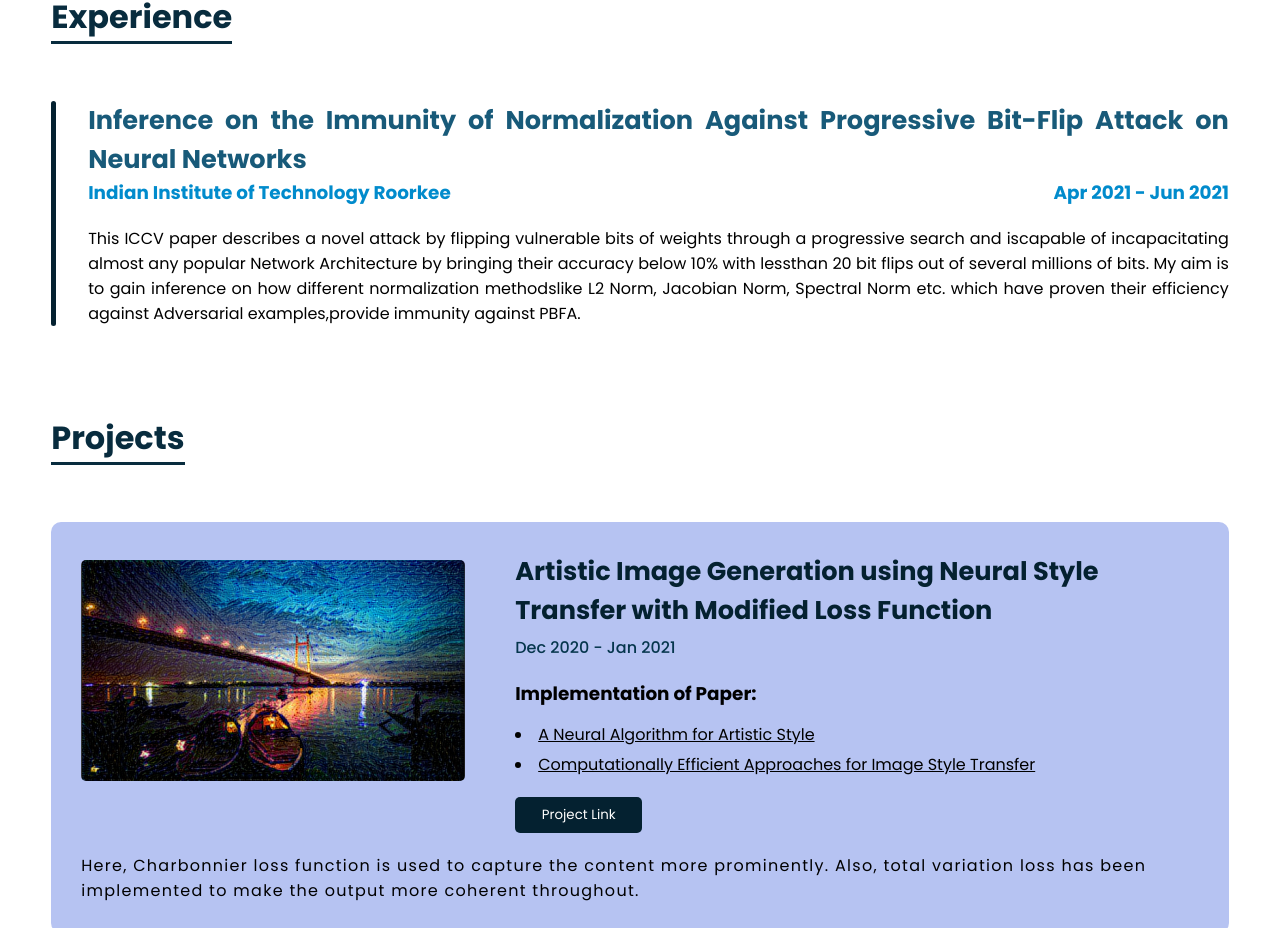
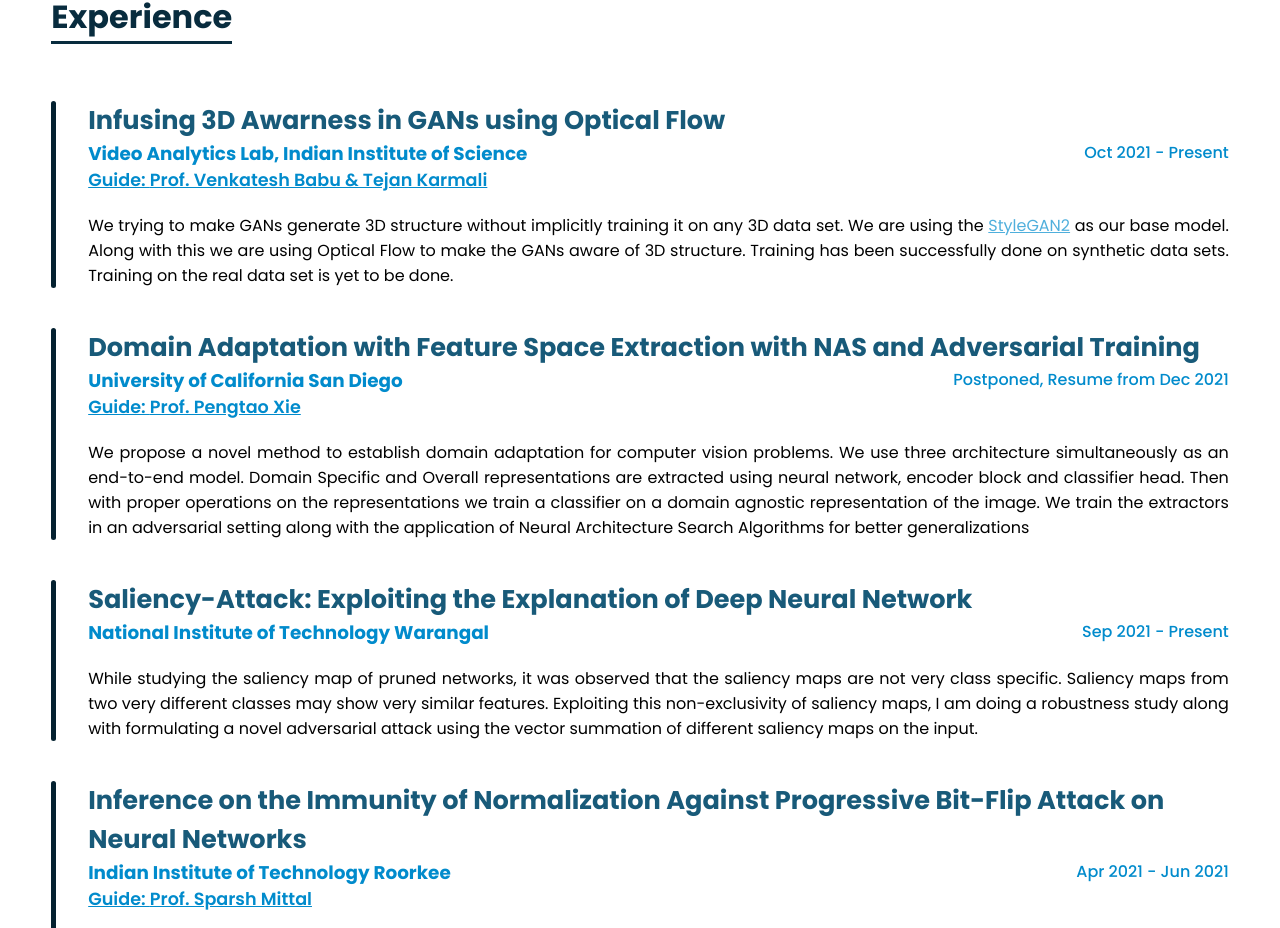
Before and after one commit to Ayush-Chakraborty/portfolio-ML-2, a React (Create React App) app: page / in a window 1280 px wide. Shown: the part 1872-2800 px from the top of the page. Built offline with nearby package versions, Linux system fonts and the light colour scheme.

Commit message:
bugfixes

```diff
--- a/src/main/Experience/Experience.js
+++ b/src/main/Experience/Experience.js
@@ -1,28 +1,102 @@
-import React from 'react'
-import SectionHeading from '../../UI/sectionHeading/SectionHeading'
-import ExperienceItem from './ExperienceItem'
+import React from "react";
+import SectionHeading from "../../UI/sectionHeading/SectionHeading";
+import ExperienceItem from "./ExperienceItem";
 function Experience() {
-    const experienceList=[
+    const experienceList = [
         {
-            title:"Inference on the Immunity of Normalization Against Progressive Bit-Flip Attack on Neural Networks"
-            ,clg:"Indian Institute of Technology Roorkee"
-            ,date:"Apr 2021 - Jun 2021"
-            ,desc:"This ICCV paper describes a novel attack by flipping vulnerable bits of weights through a progressive search and iscapable of incapacitating almost any popular Network Architecture by bringing their accuracy below 10% with lessthan 20 bit flips out of several millions of bits. My aim is to gain inference on how different normalization methodslike L2 Norm, Jacobian Norm, Spectral Norm etc. which have proven their efficiency against Adversarial examples,provide immunity against PBFA."
-        }
-    ]
+            title: "Infusing 3D Awarness in GANs using Optical Flow",
+            clg: "Video Analytics Lab, Indian Institute of Science",
+            date: "Oct 2021 - Present",
+            guide: "Prof. Venkatesh Babu & Tejan Karmali",
+            guideLink: "https://val.cds.iisc.ac.in/people.html",
+            desc: (
+                <p>
+                    We trying to make GANs generate 3D structure without implicitly training it on
+                    any 3D data set. We are using the{" "}
+                    <a href="https://github.com/NVlabs/stylegan2" target="_blank" rel="noreferrer">
+                        StyleGAN2
+                    </a>{" "}
+                    as our base model. Along with this we are using Optical Flow to make the GANs
+                    aware of 3D structure. Training has been successfully done on synthetic data
+                    sets. Training on the real data set is yet to be done.
+                </p>
+            ),
+        },
+        {
+            title: "Domain Adaptation with Feature Space Extraction with NAS and Adversarial Training",
+            clg: "University of California San Diego",
+            date: "Postponed, Resume from Dec 2021",
+            guide: "Prof. Pengtao Xie",
+            guideLink: "https://pengtaoxie.github.io/",
+            desc: (
+                <p>
+                    We propose a novel method to establish domain adaptation for computer vision
+                    problems. We use three architecture simultaneously as an end-to-end model.
+                    Domain Specific and Overall representations are extracted using neural network,
+                    encoder block and classifier head. Then with proper operations on the
+                    representations we train a classifier on a domain agnostic representation of the
+                    image. We train the extractors in an adversarial setting along with the
+                    application of Neural Architecture Search Algorithms for better generalizations
+                </p>
+            ),
+        },
+        {
+            title: "Saliency-Attack: Exploiting the Explanation of Deep Neural Network",
+            clg: "National Institute of Technology Warangal",
+            date: "Sep 2021 - Present",
+            desc: (
+                <p>
+                    While studying the saliency map of pruned networks, it was observed that the
+                    saliency maps are not very class specific. Saliency maps from two very different
+                    classes may show very similar features. Exploiting this non-exclusivity of
+                    saliency maps, I am doing a robustness study along with formulating a novel
+                    adversarial attack using the vector summation of different saliency maps on the
+                    input.
+                </p>
+            ),
+        },
+        {
+            title: "Inference on the Immunity of Normalization Against Progressive Bit-Flip Attack on Neural Networks",
+            clg: "Indian Institute of Technology Roorkee",
+            date: "Apr 2021 - Jun 2021",
+            guide: "Prof. Sparsh Mittal",
+            guideLink: "https://pengtaoxie.github.io/",
+            desc: (
+                <p>
+                    This{" "}
+                    <a
+                        href="https://ieeexplore.ieee.org/document/9009040"
+                        target="_blank"
+                        rel="noreferrer"
+                    >
+                        ICCV paper
+                    </a>{" "}
+                    describes a novel attack by flipping vulnerable bits of weights through a
+                    progressive search and iscapable of incapacitating almost any popular Network
+                    Architecture by bringing their accuracy below 10% with lessthan 20 bit flips out
+                    of several millions of bits. My aim is to gain inference on how different
+                    normalization methodslike L2 Norm, Jacobian Norm, Spectral Norm etc. which have
+                    proven their efficiency against Adversarial examples, provide immunity against
+                    PBFA.
+                </p>
+            ),
+        },
+    ];
     return (
         <section id="experience">
             <SectionHeading>Experience</SectionHeading>
-            {experienceList.map(({title,clg,date,desc})=>
+            {experienceList.map(({ title, clg, date, desc, guide, guideLink }) => (
                 <ExperienceItem
                     title={title}
                     clg={clg}
                     date={date}
                     desc={desc}
+                    guide={guide}
+                    guideLink={guideLink}
                 />
-            )}
+            ))}
         </section>
-    )
+    );
 }
 
-export default Experience
+export default Experience;
--- a/src/main/Experience/ExperienceItem.js
+++ b/src/main/Experience/ExperienceItem.js
@@ -1,8 +1,8 @@
-import React from 'react'
-import './experienceItem.css'
+import React from "react";
+import "./experienceItem.css";
 // import DateRangeIcon from '@mui/icons-material/DateRange';
-import Button from '../../UI/button/Button'
-function ExperienceItem({title,clg,date,desc,link}) {
+import Button from "../../UI/button/Button";
+function ExperienceItem({ title, clg, date, desc, link, guide, guideLink }) {
     return (
         <div className="experienceItem">
             <div className="experienceItem__data">
@@ -10,19 +10,30 @@ function ExperienceItem({title,clg,date,desc,link}) {
                 <div className="experienceItem__main">
                     <h1 className="experienceItem__title">{title}</h1>
                     <div className="experienceItem__clgDate">
-                        <h2>{clg}</h2>
-                        <h2>  {date}</h2>
+                        <h2>
+                            {clg}
+                            {guide && (
+                                <h3>
+                                    <span>Guide: </span>
+                                    <a href={guideLink} target="_blank" rel="noreferrer">
+                                        {guide}{" "}
+                                    </a>
+                                </h3>
+                            )}
+                        </h2>
+                        <h2> {date}</h2>
                     </div>
-                    <p>{desc}</p>
+                    {/* <p>{desc}</p> */}
+                    {desc}
                 </div>
             </div>
-            {link &&
+            {link && (
                 <div className="experienceItem__img">
                     <Button>Go to Project</Button>
                 </div>
-            }
+            )}
         </div>
-    )
+    );
 }
 
-export default ExperienceItem
+export default ExperienceItem;
--- a/src/main/Experience/experienceItem.css
+++ b/src/main/Experience/experienceItem.css
@@ -1,15 +1,15 @@
-.experienceItem{
+.experienceItem {
     position: relative;
     margin-bottom: 40px;
 }
-.experienceItem__img{
+.experienceItem__img {
     display: flex;
     justify-content: space-evenly;
     align-items: center;
     height: 100%;
     width: clamp(200px, 50%, 600px);
     transform: scaleX(0);
-    background-color:#04213081 ;
+    background-color: #04213081;
     position: absolute;
     left: 0;
     top: 0;
@@ -17,45 +17,60 @@
     transition: all 0.5s ease-in-out;
     transform-origin: left;
     border-top-right-radius: 10px;
-    border-bottom-right-radius : 10px;
+    border-bottom-right-radius: 10px;
 }
 
 .experienceItem:hover .experienceItem__img {
     transform: scaleX(1);
 }
-.experienceItem__data{
+.experienceItem__data {
     display: flex;
     text-align: justify;
 }
-.experienceItem__leftbar{
+.experienceItem__leftbar {
     width: 5px;
     flex-shrink: 0;
     background-color: #042130;
     border-radius: 5px;
     margin-right: 2rem;
 }
-.experienceItem__title{
-    color: #185A79;
+.experienceItem__title {
+    color: #185a79;
     font-size: clamp(1.3rem, 2vw, 2rem);
+    text-align: left;
 }
-.experienceItem__clgDate{
+.experienceItem__clgDate {
     display: flex;
     justify-content: space-between;
-    color: #018BCC;
+    color: #018bcc;
     flex-wrap: wrap;
     margin-bottom: 20px;
 }
-.experienceItem__clgDate h2{
+.experienceItem__clgDate h2 {
     font-size: clamp(1.15rem, 1.4vw, 1.4rem);
     text-align: left;
 }
-.experienceItem h2:nth-of-type(1){
+.experienceItem h2:nth-of-type(1) {
     margin-right: 20px;
 }
-
-
-@media (max-width:750px) {
-    .experienceItem__leftbar{
+.experienceItem h2:nth-of-type(2) {
+    font-size: clamp(1rem, 1.1vw, 1.2rem);
+    font-weight: 500;
+}
+.experienceItem h3 {
+    font-size: clamp(1.1rem, 1.25vw, 1.3rem);
+    font-weight: 600;
+    text-decoration: underline;
+}
+.experienceItem__data p a {
+    text-decoration: underline;
+    color: #018bccb0;
+}
+@media (max-width: 750px) {
+    .experienceItem__leftbar {
         margin-right: 1rem;
     }
- }
+    .experienceItem__data {
+        text-align: left;
+    }
+}
```
Also changed, not shown: src/header/Header.js (+101 -80 lines).
